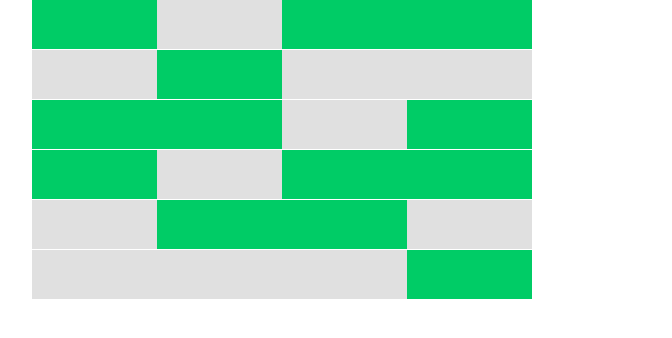
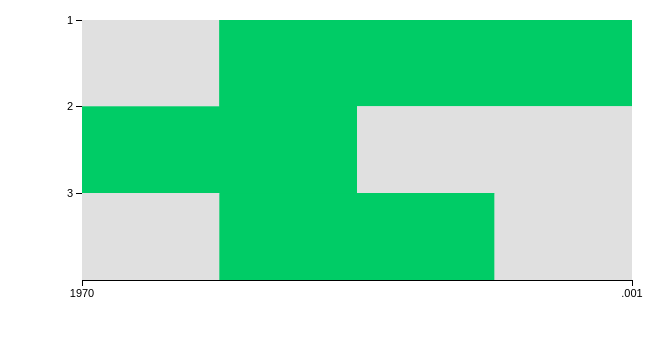
Before and after one commit to caremorris/barchart, a plain HTML site: page index.html in a window 1280 px wide. Shown: the whole page, without its empty margins (128-800 px from the left). Drawn offline with Linux system fonts and the light colour scheme.

Commit message:
rectangles are no longer overlapping :)
a rectangle is drawn initially, and then a new rectangle is drawn only when the pump status changes (e.g., one status change --> two rectangles). the x coordinate is the (scaled) time (milliseconds) at which the pump status changes. the width of the rectangle is the (scaled) number of milliseconds between the two start times.

```diff
--- a/index.html
+++ b/index.html
@@ -15,11 +15,16 @@
             font: 10px sans-serif;
         }
 
-        .axis path,         /* selects all path elements inside elements with class="axis" */
-        .axis line{
+        .axis path,
+        .axis line {
             fill: none;
             stroke: #000;
             shape-rendering: crispEdges;
+        }
+
+        .axis text {
+            font-family: sans-serif;
+            font-size: 11px;
         }
 
         </style>
@@ -28,108 +33,111 @@
 
         <script type="text/javascript">
 
-            //Width and height
-            var w = 500;
-            var h = 300;
+            var numberOfPumps = 3;
 
-            var m = 1396984337000;
-            var k = 21600;
+            // Dimensions
+            var margin = {right: 100, bottom: 20, left: 50, top: 20};
+            var w = 700 - margin.left - margin.right; // width  550
+            var h = 300 - margin.bottom - margin.top; // height 260
 
-            //Original data
-            var dataset = [
-                [
-                // layer 1 ------- y0: 0                        = 0
-                    { x: 0, y: m + 0*k, z:1 }, // bar 1
-                    { x: 1, y: m + 0*k, z:0 }, // bar 2
-                    { x: 2, y: m + 0*k, z:1 }, // bar 3
-                    { x: 3, y: m + 0*k, z:1 }, // bar 4
-                    { x: 4, y: m + 0*k, z:0 }, // bar 5
-                    { x: 5, y: m + 0*k, z:0 }  // bar 6
-                ],
-                [
-                // layer 2 -------- y0: m+0*k                   = m
-                    { x: 0, y: m + 1*k, z:0 },
-                    { x: 1, y: m + 1*k, z:1 },
-                    { x: 2, y: m + 1*k, z:1 },
-                    { x: 3, y: m + 1*k, z:0 },
-                    { x: 4, y: m + 1*k, z:1 },
-                    { x: 5, y: m + 1*k, z:0 }
-                ],
-                [
-                // layer 3 -------- y0: m+0*k + m+1*k           = 2m + k
-                    { x: 0, y: m + 2*k, z:1 },
-                    { x: 1, y: m + 2*k, z:0 },
-                    { x: 2, y: m + 2*k, z:0 },
-                    { x: 3, y: m + 2*k, z:1 },
-                    { x: 4, y: m + 2*k, z:1 },
-                    { x: 5, y: m + 2*k, z:0 }
-                ],
-                [
-                // layer 4 -------- y0: m+0*k + m+1*k + m+2*k   = 3m + 3k
-                    { x: 0, y: m + 3*k, z:1 },
-                    { x: 1, y: m + 3*k, z:0 },
-                    { x: 2, y: m + 3*k, z:1 },
-                    { x: 3, y: m + 3*k, z:1 },
-                    { x: 4, y: m + 3*k, z:0 },
-                    { x: 5, y: m + 3*k, z:1 }
-                ]
-            ];
+            // Scales
+            var x = d3.time.scale()
+                .range([0, w]);
 
-            //Set up stack method
-            var stack = d3.layout.stack();
+            var y = d3.scale.linear()
+                .domain([1, 2, 3])
+                .range([0, h/numberOfPumps, (2*h)/numberOfPumps]);
 
-            //Data, stacked
-            stack(dataset);
-            console.log(dataset);
-
-            // now we have y0
-
-            //Set up scales
-            var f = d3.time.scale()
-                .domain([m + 0*k, m + 3*k])
-                .range([0, w - w / dataset.length]);
-
-            /*var yRange = [];
-            for (var i in d3.range(dataset[0].length)) {
-                i*=100;
-                yRange.push(i);
-            }*/
-
-            var g = d3.scale.linear()
-                .domain([0, dataset[0].length]) // [0, 4]
-                .range([0, h]);
-
-            //Custom colors
             var colors = d3.scale.ordinal()
                 .domain([0, 1])
                 .range(["rgb(224, 224, 224)","rgb(0, 204, 102)"]);
 
-            //Create SVG element
-            var svg = d3.select("body")
-                        .append("svg")
-                        .attr("width", w)
-                        .attr("height", h);
+            // Axes
+            var xAxis = d3.svg.axis()
+                .scale(x)
+                .orient("bottom");
 
-            // each group --> a layer
-            var groups = svg.selectAll("g")
-                .data(dataset)
-              .enter().append("g");
+            var yAxis = d3.svg.axis()
+                .scale(y)
+                .orient("left")
+                .ticks(2);
 
-            // Add a rect for each data value
-            var rects = groups.selectAll("rect")
-                .data(function(d) { return d; })
-              .enter().append("rect")
-                .attr("x", function(d) {
-                    return f(d.y);
-                })
-                .attr("y", function(d) {
-                    return g(d.x);
-                })
-                .attr("width", function(d) {
-                    return w / dataset.length;  // assumes equal time intervals
-                })
-                .attr("height", h / dataset[0].length - 1)
-                .style("fill", function(d) { return colors(d.z); });
+            // Containers
+            var svg = d3.select("body").append("svg")
+                .attr("width", w + margin.left + margin.right)   // width  700
+                .attr("height", h + margin.bottom + margin.top)  // height 300
+              .append("g")
+                .attr("transform", "translate(" + margin.left + ", " + margin.top + ")"); // (0,0) -> (50,20)
+
+            var groups = svg.selectAll("g");
+
+            function createBlocks(pumpNumber) {
+
+                d3.csv("pump" + pumpNumber.toString() + ".csv", function(error, dataset) {
+
+                    var statusBlocks = [];
+                    var thisStatusBlock = {startTime: dataset[0].time * 1000, pumpStatus: dataset[0].value};
+                    statusBlocks.push(thisStatusBlock);
+
+                    dataset.forEach(function (d) {
+                        d.time = +d.time;
+                        d.time *= 1000;
+                        if (d.value != thisStatusBlock.pumpStatus) {
+                            thisStatusBlock.duration = d.time - thisStatusBlock.startTime;
+                            // new status. new object
+                            var newStatusBlock = {};
+                            newStatusBlock.pumpStatus = d.value;
+                            newStatusBlock.startTime = d.time;
+                            // add the new status block to the array of status blocks
+                            statusBlocks.push(newStatusBlock);
+                            // reset
+                            thisStatusBlock = newStatusBlock;
+                        }
+                    });
+
+                    thisStatusBlock.duration = dataset[dataset.length - 1].time - thisStatusBlock.startTime;
+                    statusBlocks.push(thisStatusBlock);
+
+                    console.log(statusBlocks);
+
+                    renderBars(pumpNumber, statusBlocks);
+                });
+            }
+
+            function renderBars(pumpNumber, statusBlocks) {
+
+                x.domain([statusBlocks[0].startTime, statusBlocks[statusBlocks.length - 1].startTime + statusBlocks[statusBlocks.length - 1].duration]);
+                //[100000, 500000]
+
+                console.log(statusBlocks[statusBlocks.length - 1].startTime + statusBlocks[statusBlocks.length - 1].duration );
+
+                // a group for each row of data
+                var g = groups.data(statusBlocks)
+                        .enter().append("g");
+
+                // Add a rect for each block
+                g.selectAll("rect")
+                    .data(statusBlocks)
+                .enter().append("rect")
+                    .attr("x", function(d) { return x(d.startTime); })
+                    .attr("y", y(pumpNumber))
+                    .attr("width", function(d) { return x(d.startTime + d.duration) - x(d.startTime); })
+                    .attr("height", h/numberOfPumps)
+                    .style("fill", function(d) { return colors(d.pumpStatus); });
+            }
+
+            for (var i=0; i<numberOfPumps; i++) {
+                createBlocks(i+1);
+            }
+
+            svg.append("g")
+                .attr("class", "axis")
+                .attr("transform", "translate(0, " + h + ")")
+                .call(xAxis);
+
+            svg.append("g")
+                .attr("class", "axis")
+                .call(yAxis);
 
         </script>
     </body>
--- a/pump1.csv
+++ b/pump1.csv
@@ -1,6 +1,6 @@
 time,value
-1396984337,1
-1396973537,0
-1396962737,1
-1396951937,1
-1396941137,0
+100,0
+200,1
+300,1
+400,1
+500,1
--- a/pump2.csv
+++ b/pump2.csv
@@ -1,6 +1,6 @@
 time,value
-1396984337,0
-1396973537,1
-1396962737,1
-1396951937,0
-1396941137,0
+100,1
+200,1
+300,0
+400,0
+500,0
--- a/pump3.csv
+++ b/pump3.csv
@@ -1,6 +1,6 @@
 time,value
-1396984337,0
-1396973537,0
-1396962737,1
-1396951937,1
-1396941137,1
+100,0
+200,1
+300,1
+400,0
+500,1
```
